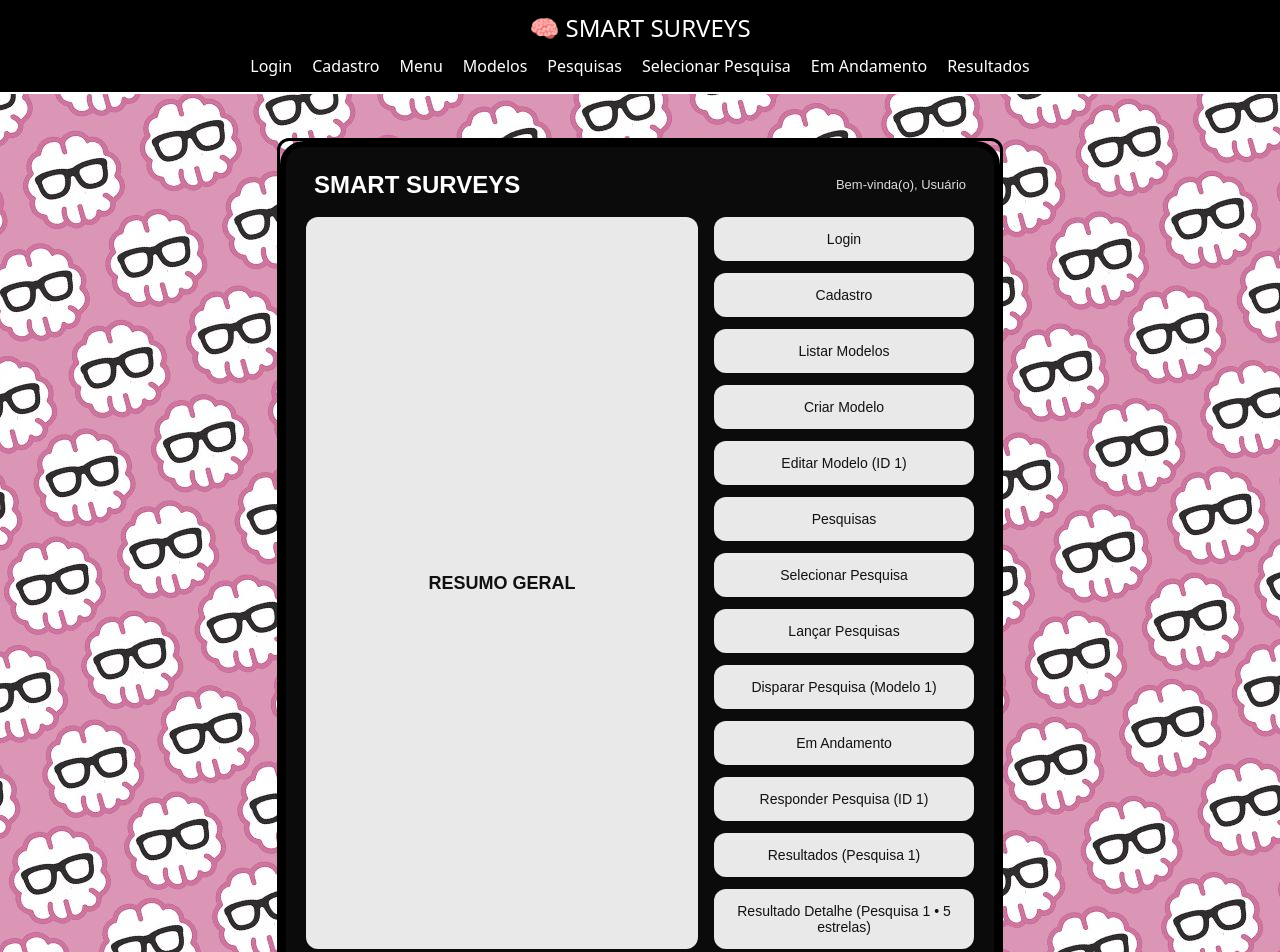
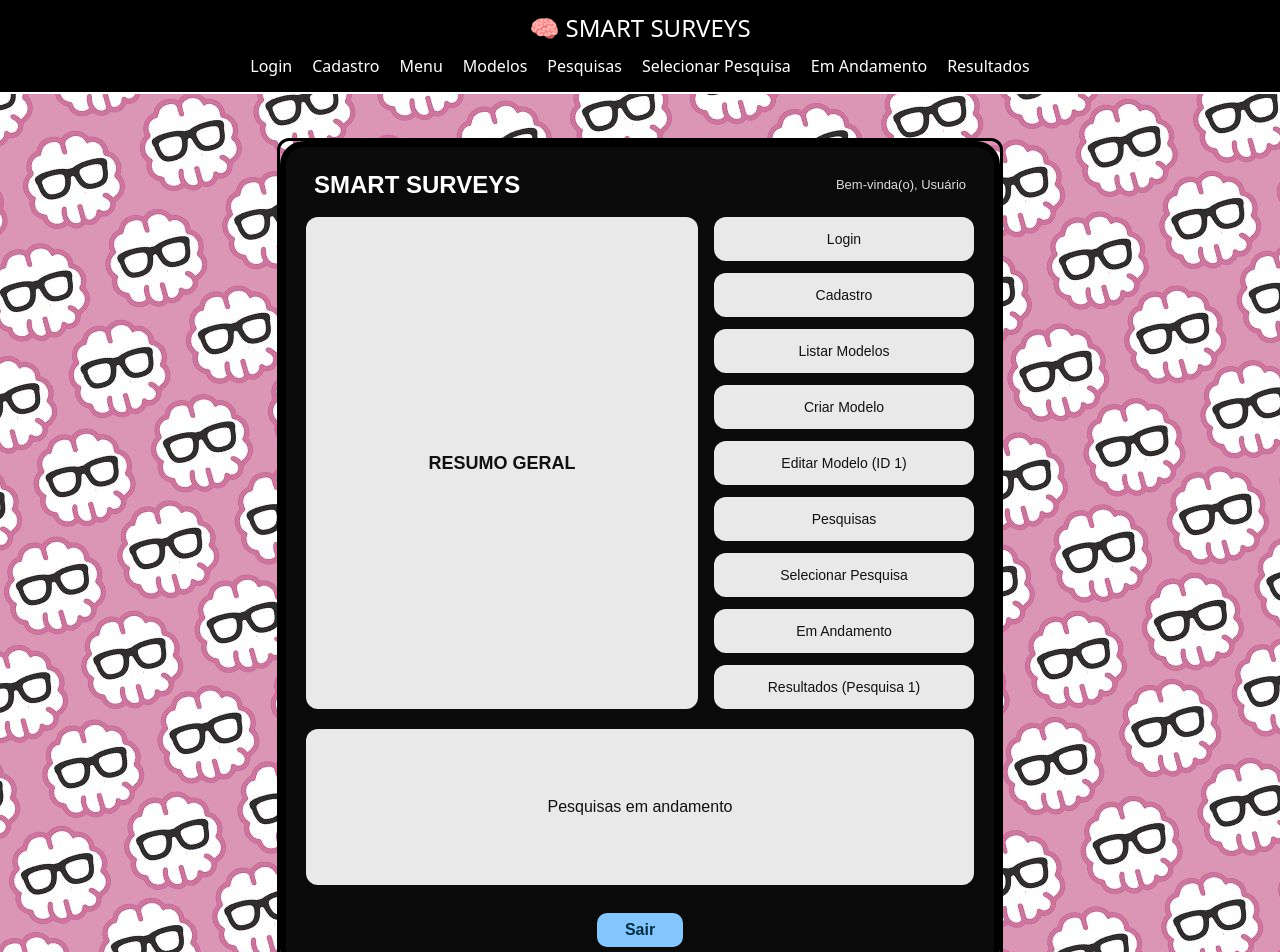
Before and after one commit to Leonardo-Queiroz-1023/Projetos, a React app in the folder Frontend/: page /menu-central in a window 1280 px wide. Shown: the top 952 px of the page. Built offline with nearby package versions, Linux system fonts and the light colour scheme; the HTML template or start-up script is replaced by a standard one.

Commit message:
Update MenuCentral.jsx

```diff
--- a/Frontend/src/pages/MenuCentral.jsx
+++ b/Frontend/src/pages/MenuCentral.jsx
@@ -44,16 +44,15 @@ export default function MenuCentral() {
               {/* Pesquisas */}
               <button style={smallCard} onClick={() => navigate("/pesquisas")}>Pesquisas</button>
               <button style={smallCard} onClick={() => navigate("/selecionar-pesquisa")}>Selecionar Pesquisa</button>
-              <button style={smallCard} onClick={() => navigate("/lancar-pesquisas")}>Lançar Pesquisas</button>
-              <button style={smallCard} onClick={() => navigate("/disparar-pesquisa/1")}>Disparar Pesquisa (Modelo 1)</button>
               <button style={smallCard} onClick={() => navigate("/pesquisas-em-andamento")}>Em Andamento</button>
-              <button style={smallCard} onClick={() => navigate("/responder-pesquisa/1")}>Responder Pesquisa (ID 1)</button>
 
               {/* Resultados */}
               <button style={smallCard} onClick={() => navigate("/resultados/1")}>Resultados (Pesquisa 1)</button>
-              <button style={smallCard} onClick={() => navigate("/resultados-detalhe/1/5")}>
-                Resultado Detalhe (Pesquisa 1 • 5 estrelas)
-              </button>
+
+              {/* Removidos até os arquivos existirem */}
+              {/* <button style={smallCard} onClick={() => navigate("/disparar-pesquisa/1")}>Disparar Pesquisa (Modelo 1)</button>
+              <button style={smallCard} onClick={() => navigate("/responder-pesquisa/1")}>Responder Pesquisa (ID 1)</button>
+              <button style={smallCard} onClick={() => navigate("/resultados-detalhe/1/5")}>Resultado Detalhe</button> */}
             </div>
 
             {/* Destaque de Andamento */}
```
